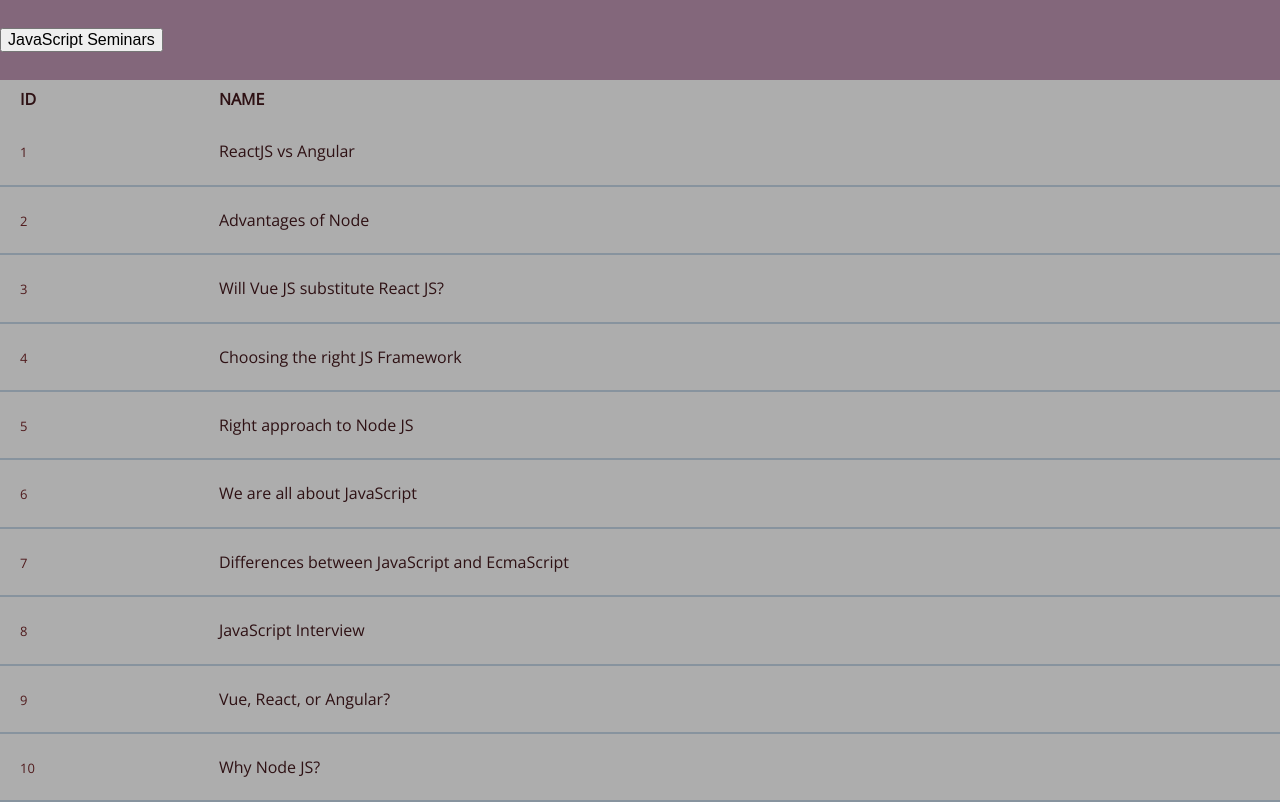
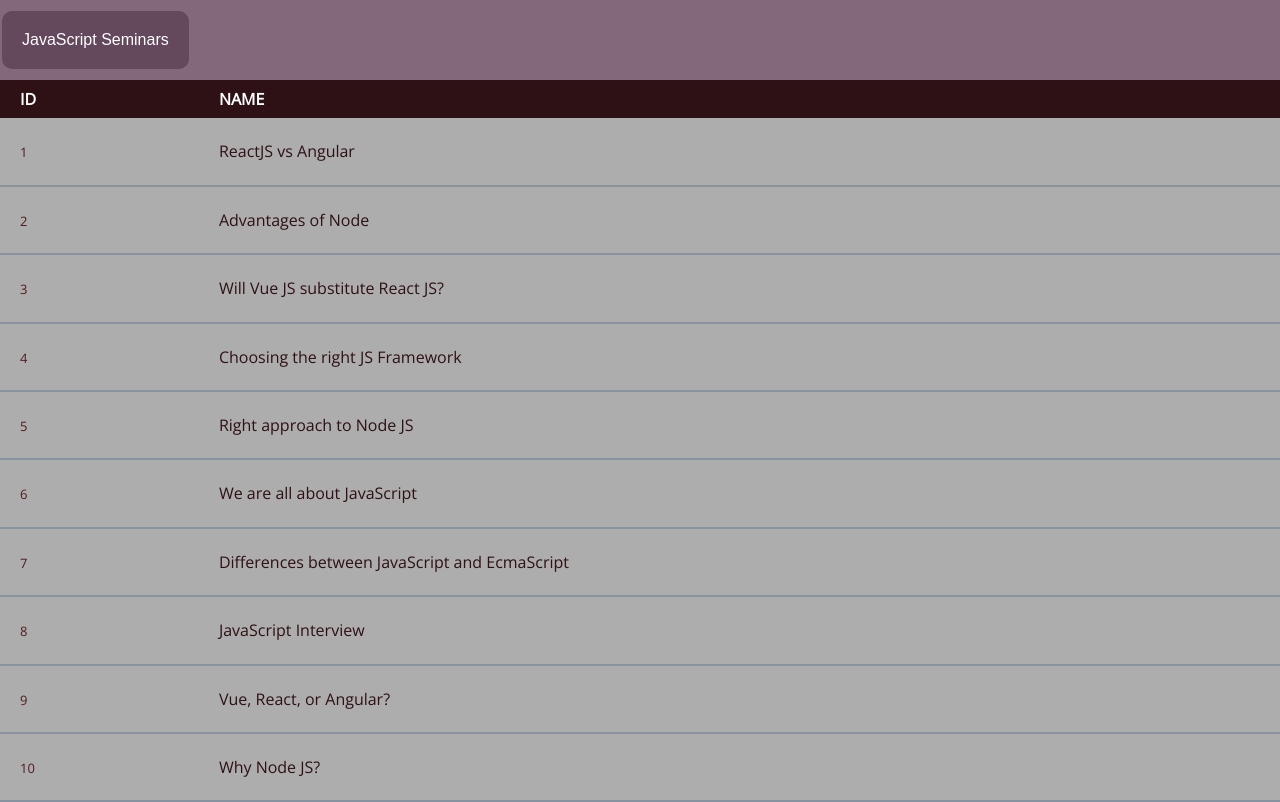
Before and after one commit to ryan-vong/react_events_app, a React app: page / in a window 1280 px wide. Built offline with nearby package versions, Linux system fonts and the light colour scheme.

Commit message:
Added favicon and css

```diff
--- a/public/index.html
+++ b/public/index.html
@@ -3,6 +3,7 @@
   <head>
     <meta charset="utf-8">
     <meta name="viewport" content="width=device-width, initial-scale=1, shrink-to-fit=no">
+    <link rel="shortcut icon" href="/favicon.ico">
     <title>React Events App</title>
   </head>
   <body>
--- a/src/components/biglist/Table.css
+++ b/src/components/biglist/Table.css
@@ -14,10 +14,11 @@
 
 .tb-head tr th {
   padding: 10px 20px;
-  color: #2E1114;
+  color: #fff;
   text-align: left;
   font-size: 1em;
   font-weight: 800;
+  background-color: #2E1114;
 }
 
 .tb-body {
@@ -33,6 +34,10 @@
   font-weight: 500;
 }
 
+.tb-body tr:hover td {
+    background-color: #fff;
+}
+
 .tb-id {
   color: #501B1D;
   margin-right: 18px;
--- a/src/components/common/Header.js
+++ b/src/components/common/Header.js
@@ -6,7 +6,7 @@
  <div className="Header">
 
  <Link to="/">
-     <button type="button">
+     <button type="button" class="button">
      JavaScript Seminars
      </button>
  </Link>
--- a/src/index.css
+++ b/src/index.css
@@ -47,3 +47,16 @@
 input::-ms-clear {
   display: none;
 }
+
+.button {
+    background-color: #64485C;
+    border: none;
+    color: #fff;
+    padding: 20px;
+    text-align: center;
+    text-decoration: none;
+    display: inline-block;
+    font-size: 16px;
+    margin: 4px 2px;
+    border-radius: 10px;
+}
```
Also changed, not shown: public/favicon.ico (added).
